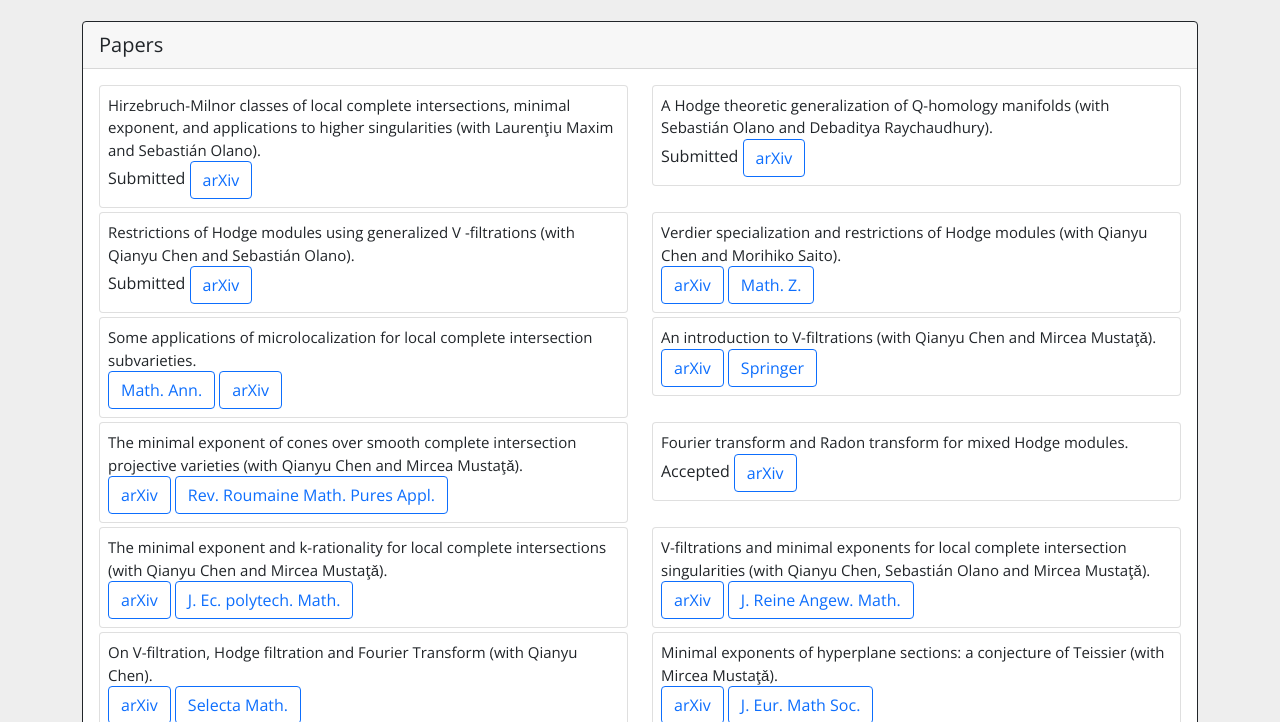
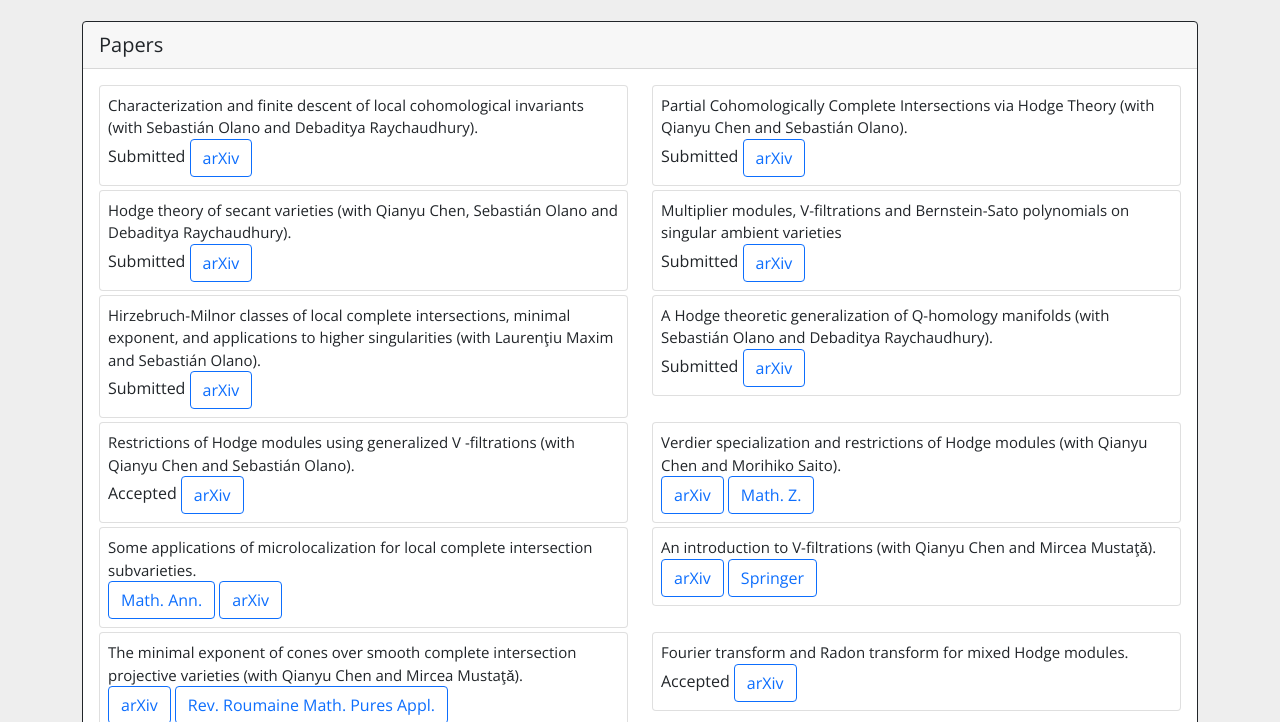
Before and after one commit to bdirks8/bdirks8.github.io, a plain HTML site: page index.html in a window 1280 px wide. Shown: the part 666-1388 px from the top of the page. Drawn offline with nearby package versions, Linux system fonts and the light colour scheme.

Commit message:
Add new research papers and update submission status

```diff
--- a/index.html
+++ b/index.html
@@ -73,6 +73,50 @@
 								<div class="card mb-1">
 									<div class="card-body p-2">
 										<div class="card-text">
+											Characterization and finite descent of local cohomological invariants (with Sebastián Olano and Debaditya Raychaudhury).
+										</div>
+										Submitted
+										<a href="https://arxiv.org/abs/2603.06456" class="btn btn-outline-primary">arXiv</a>
+									</div>
+								</div>
+							</div>
+							<div class="col-lg-6">
+								<div class="card mb-1">
+									<div class="card-body p-2">
+										<div class="card-text">
+											Partial Cohomologically Complete Intersections via Hodge Theory (with Qianyu Chen and Sebastián Olano).
+										</div>
+										Submitted
+										<a href="https://arxiv.org/abs/2511.03042" class="btn btn-outline-primary">arXiv</a>
+									</div>
+								</div>
+							</div>
+							<div class="col-lg-6">
+								<div class="card mb-1">
+									<div class="card-body p-2">
+										<div class="card-text">
+											Hodge theory of secant varieties (with Qianyu Chen, Sebastián Olano and Debaditya Raychaudhury).
+										</div>
+										Submitted
+										<a href="https://arxiv.org/abs/2602.04038" class="btn btn-outline-primary">arXiv</a>
+									</div>
+								</div>
+							</div>
+							<div class="col-lg-6">
+								<div class="card mb-1">
+									<div class="card-body p-2">
+										<div class="card-text">
+											Multiplier modules, V-filtrations and Bernstein-Sato polynomials on singular ambient varieties
+										</div>
+										Submitted
+										<a href="https://arxiv.org/abs/2510.25995" class="btn btn-outline-primary">arXiv</a>
+									</div>
+								</div>
+							</div>
+							<div class="col-lg-6">
+								<div class="card mb-1">
+									<div class="card-body p-2">
+										<div class="card-text">
 											Hirzebruch-Milnor classes of local complete intersections, minimal exponent, and applications to higher singularities (with Laurenţiu Maxim and Sebastián Olano).
 										</div>
 										Submitted
@@ -97,7 +141,7 @@
 										<div class="card-text">
 											Restrictions of Hodge modules using generalized V -filtrations (with Qianyu Chen and Sebastián Olano).
 										</div>
-										Submitted
+										Accepted
 										<a href="https://arxiv.org/abs/2410.09959" class="btn btn-outline-primary">arXiv</a>
 									</div>
 								</div>
```
